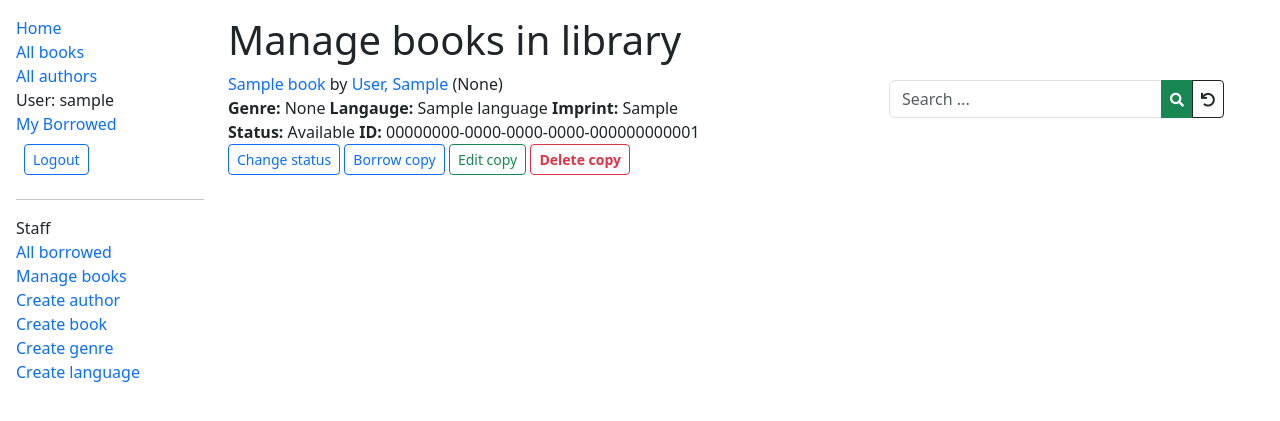
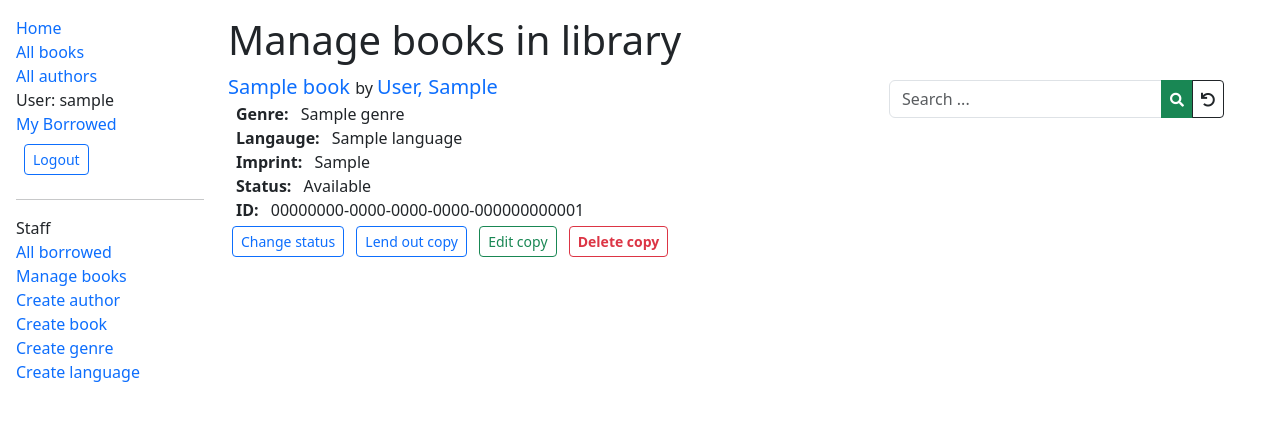
Before and after one commit to Inu-Oh/bibli, a Django app: page /catalog/manager/ in a window 1280 px wide. Shown: the top 421 px of the page. Run offline with Django 5.2, Linux system fonts and the light colour scheme; a user stored in the database is signed in; tables that the repository leaves empty hold one stand-in row (values such as "Sample post"); some libraries are stand-ins or nearby versions.

Commit message:
ass 9.7.3.1 - style and text edits

```diff
--- a/catalog/templates/catalog/book_manager.html
+++ b/catalog/templates/catalog/book_manager.html
@@ -22,28 +22,29 @@
 <main>
 {% for copy in bookinstance_list %}
     <p class="pb-3">
-        <a href="{% url 'book-detail' copy.book.id %}">
+        <a href="{% url 'book-detail' copy.book.id %}" class="fs-5">
             {{ copy.book.title }}
         </a> by
-        <a href="{{ copy.book.author.get_absolute_url }}">
+        <a href="{{ copy.book.author.get_absolute_url }}" class="fs-5">
             {{ copy.book.author.last_name }}, {{ copy.book.author.first_name }}
-        </a> ({{ copy.book.genre.name }})<br>
-        <strong>Genre: </strong> {{ copy.book.genre.name }}
-        <strong>Langauge: </strong> {{ copy.book.language.name }}
-        <strong>Imprint:</strong> {{ copy.imprint }}<br>
-        <strong>Status:</strong> {{ copy.get_status_display }}
-        <strong>ID:</strong> {{ copy.id }}<br>
+        </a><br>
+        <strong class="p-2">Genre: </strong>
+            {{ copy.book.genre.all|join:" &#8226; " }}<br>
+        <strong class="p-2">Langauge: </strong> {{ copy.book.language.name }}<br>
+        <strong class="p-2">Imprint:</strong> {{ copy.imprint }}<br>
+        <strong class="p-2">Status:</strong> {{ copy.get_status_display }}<br>
+        <strong class="p-2">ID:</strong> {{ copy.id }}<br>
         <a href=""
-            class="btn btn-sm btn-outline-primary">Change status</a>
+            class="btn btn-sm btn-outline-primary m-1">Change status</a>
         {% if copy.status == 'a' %}
-        <a href="{% url 'borrow-book' copy.id %}"
-            class="btn btn-sm btn-outline-primary">Borrow copy</a>
+        <a href="{% url 'loan-book' copy.id %}"
+            class="btn btn-sm btn-outline-primary m-1">Lend out copy</a>
         {% endif %}
         <a href=""
-            class="btn btn-sm btn-outline-success">Edit copy</a>
+            class="btn btn-sm btn-outline-success m-1">Edit copy</a>
         {% if copy.status == 'a' or copy.status == 'm' %}
         <a href="{% url 'bookinst-delete' copy.id %}"
-            class="btn btn-sm btn-outline-danger fw-bold">Delete copy</a>
+            class="btn btn-sm btn-outline-danger fw-bold m-1">Delete copy</a>
         {% endif %}
     </p>
 {% endfor %}
--- a/catalog/urls.py
+++ b/catalog/urls.py
@@ -17,7 +17,7 @@ urlpatterns = [
     # Librarian views
     path('book/<uuid:pk>/renew/', views.renew_book_librarian, name='renew-book-librarian'),
     path('manager/', views.BrowseView.as_view(), name='book-manager'),
-    path('bookinst/<uuid:pk>/borrow/', views.BorrowView.as_view(), name='borrow-book'),
+    path('bookinst/<uuid:pk>/loan/', views.LoanView.as_view(), name='loan-book'),
 
     # Author CRUD
     path('author/create/', views.AuthorCreate.as_view(), name='author-create'),
--- a/catalog/views.py
+++ b/catalog/views.py
@@ -143,13 +143,13 @@ class BrowseView(PermissionRequiredMixin, View):
             bookinstance_list = BookInstance.objects.filter(query).select_related().distinct().order_by('status')
         else:
             bookinstance_list = BookInstance.objects.all().order_by('status')
-        context = { 'bookinstance_list': bookinstance_list }
+        context = { 'bookinstance_list': bookinstance_list, 'search': search_val }
         return render(request, self.template_name, context)
 
 
-class BorrowView(PermissionRequiredMixin, UpdateView):
+class LoanView(PermissionRequiredMixin, UpdateView):
     permission_required = 'catalog.change_bookinstance'
-    template_name = 'catalog/borrow_book_form.html'
+    template_name = 'catalog/lend_book_form.html'
 
     def get(self, request, pk):
         try:
```
Also changed, not shown: catalog/templates/catalog/book_detail.html (+8 -3 lines), catalog/templates/catalog/lend_book_form.html (renamed from catalog/templates/catalog/borrow_book_form.html).
